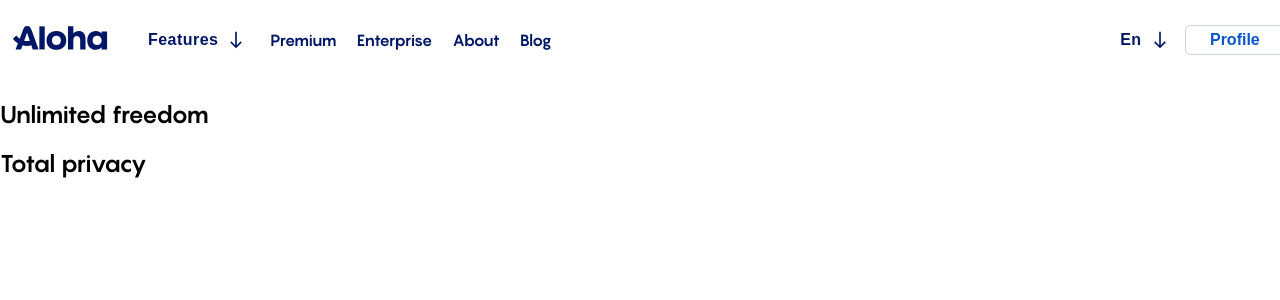
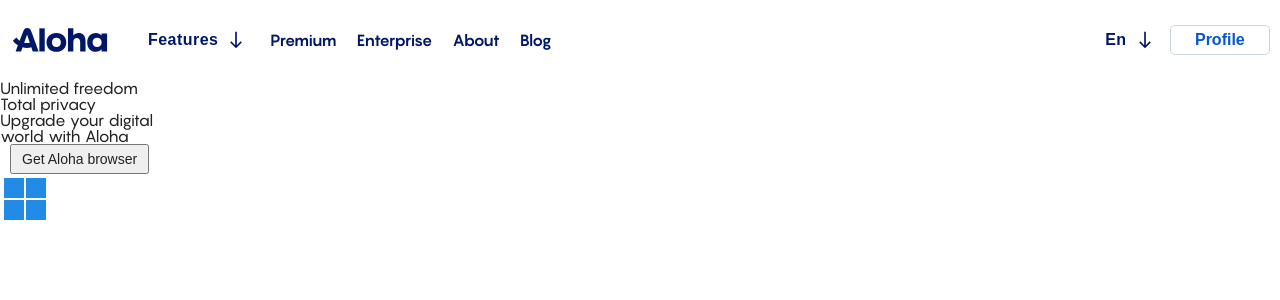
Before and after one commit to holus-bolus/aloha-browser, a Next.js app: page / in a window 1280 px wide. Shown: the top 300 px of the page. Built offline with nearby package versions, Linux system fonts and the light colour scheme.

Commit message:
Added the hero section

```diff
--- a/app/components/Header/Header.css
+++ b/app/components/Header/Header.css
@@ -162,3 +162,10 @@
   border: none !important;
   background-color: transparent !important;
 }
+
+
+.header-buttons-wrapper {
+  display: flex;
+  gap: 15px;
+  align-items: center;
+}
--- a/app/components/Header/Header.tsx
+++ b/app/components/Header/Header.tsx
@@ -176,6 +176,7 @@
               </MenuItem>
             ))}
           </Menu>
+          <div className='header-buttons-wrapper'>
             <button
               className='header-profile-btn header-profile-btn--transparent'
             >
@@ -187,6 +188,7 @@
               Get Browser
             </button>
           </div>
+        </div>
       </nav>
     </>
   );
--- a/app/globals.css
+++ b/app/globals.css
@@ -1,4 +1,3 @@
-
 @font-face {
   font-family: 'Pangram';
   src: url('/fonts/Pangram-Black.woff2') format('woff2');
--- a/app/layout.tsx
+++ b/app/layout.tsx
@@ -1,4 +1,5 @@
 import type { Metadata } from "next";
+import './reset.css';
 import "./globals.css";
 import React from "react";
 import Header from "@/app/components/Header/Header";
--- a/app/page.tsx
+++ b/app/page.tsx
@@ -2,5 +2,28 @@
   return (<main>
     <h2>Unlimited freedom</h2>
     <h2>Total privacy</h2>
+    <h2>Upgrade your digital
+      <br/>
+      world with Aloha
+    </h2>
+    <div className='button-icons-wrapper'>
+      <button>Get Aloha browser</button>
+      <ul className='hero-social-list'>
+        <li className='hero-social-item'>
+          <a href='#' className='hero-social-link'>
+            <img src='/images/windows.svg' alt='A windows icon'  className='hero-social-icon'/>
+          </a>
+        </li>
+        <li className='hero-social-item'>
+          <a href='#' className='hero-social-link'>
+            <img src='' alt='' className='hero-social-icon'/>
+          </a>
+        </li>
+        <li className='hero-social-item'>
+          <a href='#' className='hero-social-link'><img src='' alt='' className='hero-social-icon'/>
+          </a>
+        </li>
+      </ul>
+    </div>
   </main>);
 }
```
Also changed, not shown: public/images/banner.png (added), public/images/windows.svg (added). Lines whose indentation alone changed are shown as unchanged.
